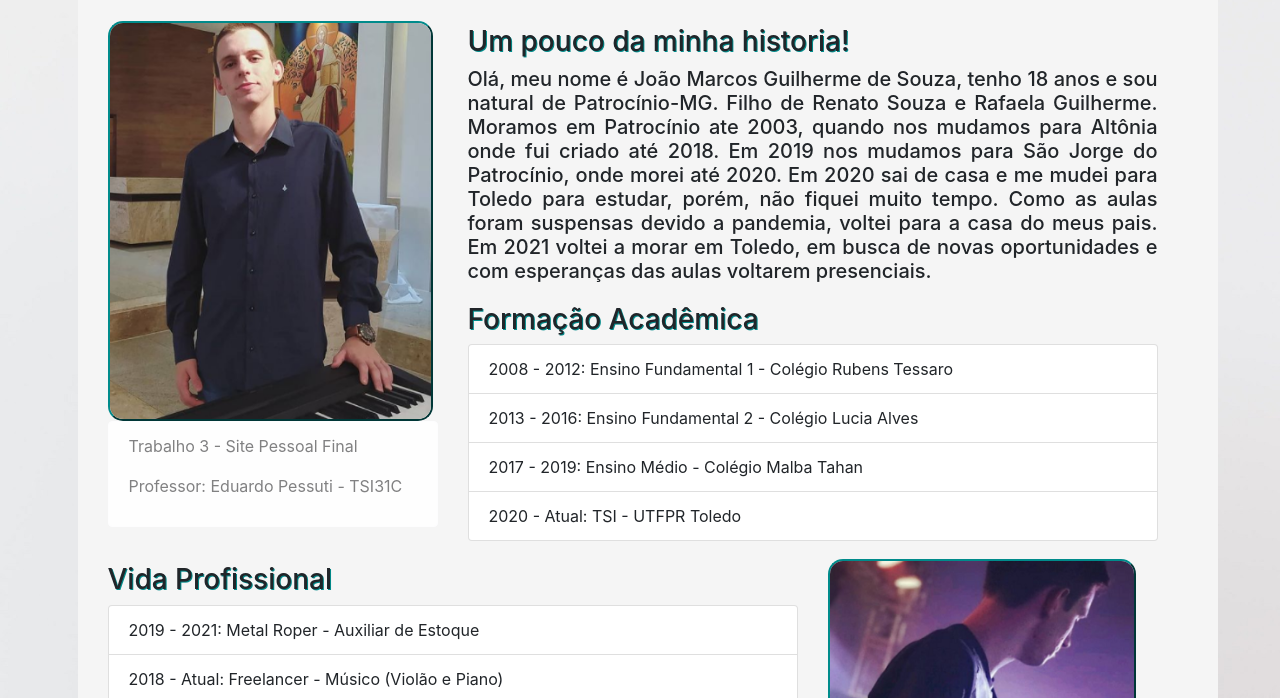
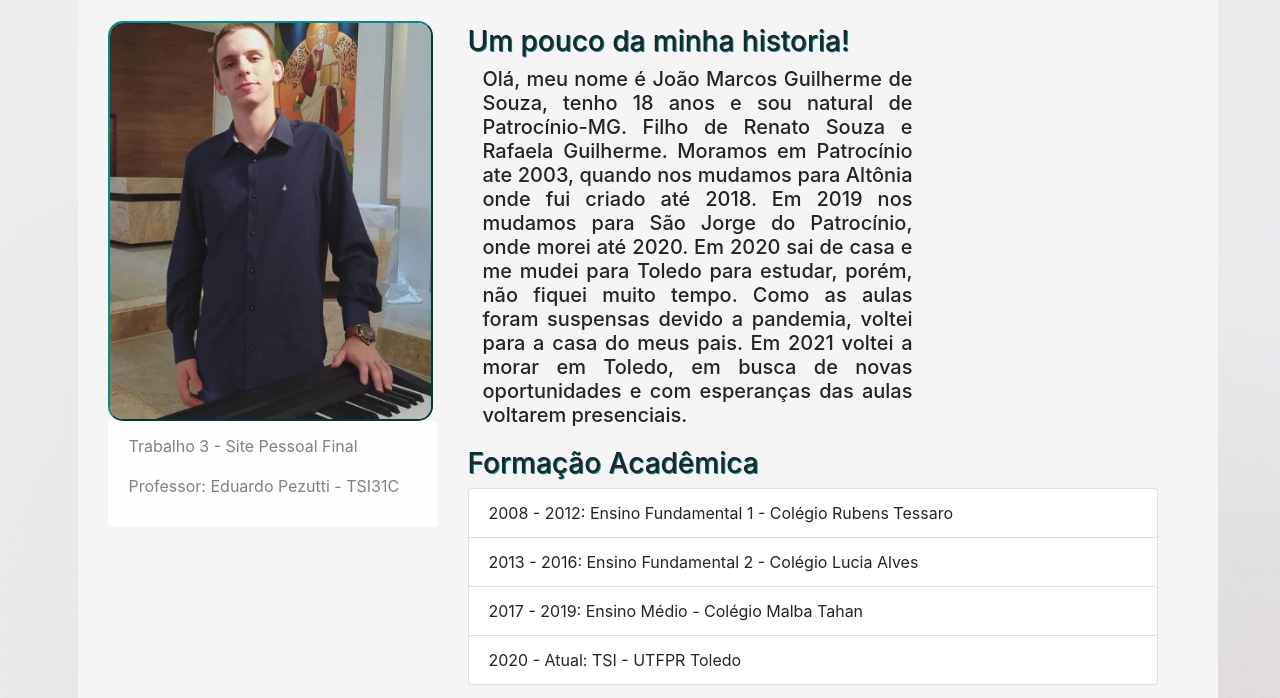
Before and after one commit to ojaomarco/Site_Pessoal, a plain HTML site: page index.html in a window 1280 px wide. Shown: the part 94-792 px from the top of the page. Drawn offline with nearby package versions, Linux system fonts and the light colour scheme.

Commit message:
Update index.html

```diff
--- a/index.html
+++ b/index.html
@@ -177,13 +177,13 @@
             <img class="card-img-top" src="./img/img1.png" alt="Imagem de capa do card">
             <div class="alert alert-light" role="alert">
               <p>Trabalho 3 - Site Pessoal Final</p>
-              <p>Professor: Eduardo Pessuti - TSI31C</p>
+              <p>Professor: Eduardo Pezutti - TSI31C</p>
             </div>
           </div>
           <div class="col-8 biography" >
             <h3 class="titulo">Um pouco da minha historia!</h3>
 
-            <h5 class="textobio">Olá, meu nome é João Marcos Guilherme de Souza, tenho 18 anos e sou natural de Patrocínio-MG. Filho de Renato Souza e Rafaela Guilherme. Moramos em Patrocínio ate 2003, quando nos mudamos para Altônia onde fui criado até 2018. Em 2019 nos mudamos para São Jorge do Patrocínio, onde morei até 2020. Em 2020 sai de casa e me mudei para Toledo para estudar, porém, não fiquei muito tempo. Como as aulas foram suspensas devido a pandemia, voltei para a casa do meus pais. Em 2021 voltei a morar em Toledo, em busca de novas oportunidades e com esperanças das aulas voltarem presenciais.</h5>
+            <h5 class="col-8 textobio">Olá, meu nome é João Marcos Guilherme de Souza, tenho 18 anos e sou natural de Patrocínio-MG. Filho de Renato Souza e Rafaela Guilherme. Moramos em Patrocínio ate 2003, quando nos mudamos para Altônia onde fui criado até 2018. Em 2019 nos mudamos para São Jorge do Patrocínio, onde morei até 2020. Em 2020 sai de casa e me mudei para Toledo para estudar, porém, não fiquei muito tempo. Como as aulas foram suspensas devido a pandemia, voltei para a casa do meus pais. Em 2021 voltei a morar em Toledo, em busca de novas oportunidades e com esperanças das aulas voltarem presenciais.</h5>
 
             <div class="formação">
               <h3 class="titulo" id="formacao">Formação Acadêmica</h3>
```
